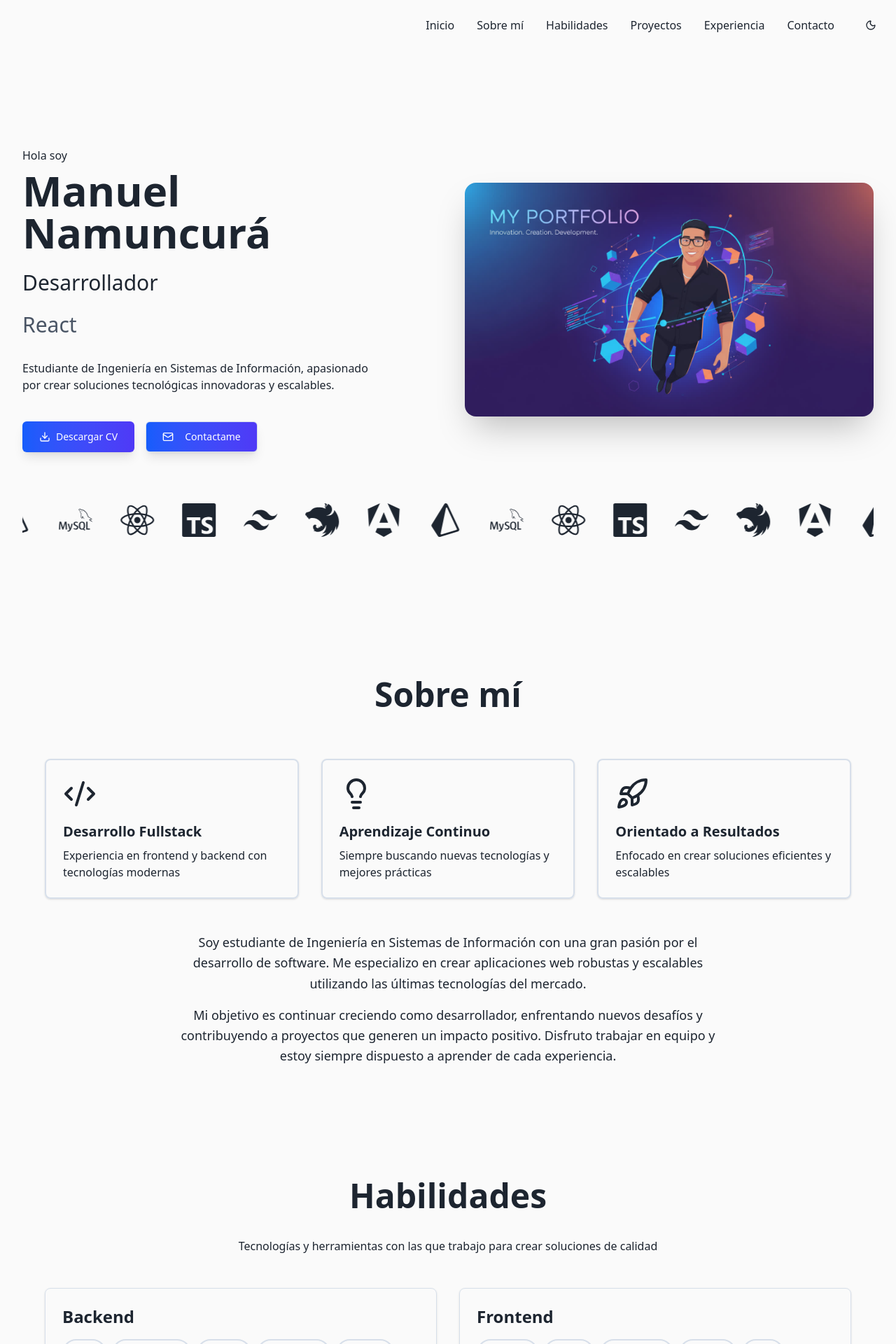
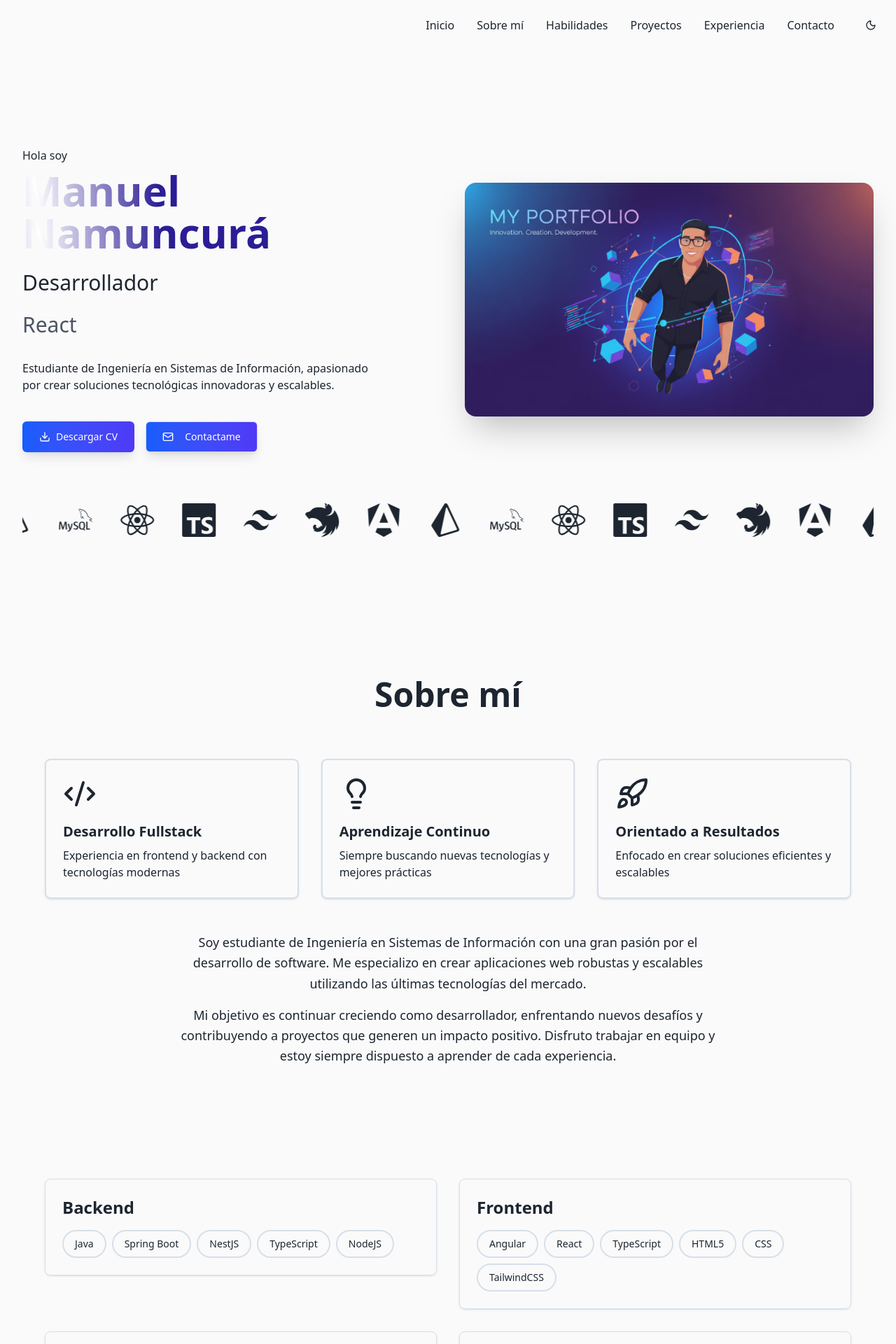
Before and after one commit to manuNamuncura/myport-1, a React (Vite) app: page / in a window 1280 px wide. Shown: the top 1920 px of the page at 70% size. Built offline with nearby package versions, Linux system fonts and the light colour scheme; a web font is replaced by a local one.

Commit message:
feat: se agregaron animaciones react bits

```diff
--- a/index.html
+++ b/index.html
@@ -2,9 +2,9 @@
 <html lang="es">
   <head>
     <meta charset="UTF-8" />
-    <link rel="icon" type="image/svg+xml" href="/vite.svg" />
+    <link rel="icon" />
     <meta name="viewport" content="width=device-width, initial-scale=1.0" />
-    <title>MyPortfolio</title>
+    <title>MiPortfolio</title>
     <meta name="description" content="Porfolio profesional de Manuel Namuncurá" />
     <meta name="author" content="Manuel Namuncurá" />
     <meta name="keywords" content="Manuel Namuncurá, desarrollador web, portfolio, frontend, backend, React, Angular, NestJS, TypeScript" />
--- a/package.json
+++ b/package.json
@@ -23,9 +23,10 @@
     "class-variance-authority": "^0.7.1",
     "clsx": "^2.1.1",
     "framer-motion": "^12.23.24",
+    "gsap": "^3.14.2",
     "html2pdf.js": "^0.12.1",
     "lucide-react": "^0.546.0",
-    "motion": "^12.23.24",
+    "motion": "^12.26.1",
     "next-themes": "^0.4.6",
     "react": "^19.1.1",
     "react-dom": "^19.1.1",
--- a/src/components/Hero.tsx
+++ b/src/components/Hero.tsx
@@ -13,12 +13,14 @@ import {
   SiPrisma,
   SiMysql,
 } from "react-icons/si";
+import ShinyText from "./ui/ShinyText";
 
 const techLogos = [
   {
     node: <SiReact />,
     title: "React",
-    href: "https://react.dev" },
+    href: "https://react.dev",
+  },
   {
     node: <SiTypescript />,
     title: "TypeScript",
@@ -89,9 +91,17 @@ const Hero = () => {
         <div className="grid md:grid-cols-2 gap-12 items-center">
           <div className="space-y-6 opacity-0 animate-fade-in">
             <div className="space-y-2">
-              <p className="text-accent font-medium">Hola soy </p>
+              <p className="text-accent font-medium">
+                Hola soy
+              </p>
               <h1 className="text-5xl md:text-6xl font-bold bg-linear-to-r from-primary to-accent bg-clip-text">
-                Manuel Namuncurá
+                <ShinyText
+                  speed={3.9}
+                  delay={1.6}
+                  color="#2b1d95"
+                  spread={85}
+                  text={"Manuel Namuncurá"}
+                />
               </h1>
             </div>
             <h2 className="text-2xl md:text-3xl text-foreground/80 font-medium">
--- a/src/components/Skills.tsx
+++ b/src/components/Skills.tsx
@@ -1,3 +1,4 @@
+import AnimatedContent from "./ui/AnimatedContent";
 import { Badge } from "./ui/badge";
 import { Card } from "./ui/card";
 
@@ -24,30 +25,30 @@ const Skills = () => {
       color: "bg-accent/10 text-accent border-accent/20",
     },
   ];
+
   return (
     <section id="habilidades" className="py-20 px-4 bg-background">
       <div className="container mx-auto max-w-6xl">
-        <div className="text-center mb-12 animate-in fade-in slide-in-from-bottom duration-700">
-          <h2 className="text-4xl md:text-5xl font-bold mb-4 bg-linear-to-r from-primary to-accent bg-clip-text">
-            Habilidades
-          </h2>
-          <div className="w-20 h-1 bg-linear-to-r from-primary to-accent mx-auto rounded-full"></div>
-          <p className="mt-4 text-muted-foreground max-w-2xl mx-auto">
-            Tecnologías y herramientas con las que trabajo para crear soluciones
-            de calidad
-          </p>
-        </div>
+        {/* header igual */}
 
         <div className="grid md:grid-cols-2 gap-8">
-          {skillCategories.map((category, index) => (
-            <Card
+          {skillCategories.map((category, index) => {
+            const isLeftColumn = index % 2 === 0;
+
+            return (
+              <AnimatedContent
                 key={index}
-              className="p-6 hover:shadow-lg transition-all duration-300 animate-in fade-in slide-in-from-bottom"
-              style={{ animationDelay: `${index * 100}ms` }}
+                direction="horizontal"
+                distance={190}
+                reverse={!isLeftColumn} // 👈 derecha → izquierda
+                duration={2.3}
+                animateOpacity={false}
               >
+                <Card className="p-6 hover:shadow-lg transition-all duration-300">
                   <h3 className="text-2xl font-semibold mb-4 text-foreground">
                     {category.category}
                   </h3>
+
                   <div className="flex flex-wrap gap-2">
                     {category.skills.map((skill, skillIndex) => (
                       <Badge
@@ -60,10 +61,13 @@ const Skills = () => {
                     ))}
                   </div>
                 </Card>
-          ))}
+              </AnimatedContent>
+            );
+          })}
         </div>
       </div>
     </section>
   );
 };
+
 export default Skills;
--- /dev/null
+++ b/src/components/ui/AnimatedContent.tsx
@@ -0,0 +1,136 @@
+import React, { useRef, useEffect } from 'react';
+import { gsap } from 'gsap';
+import { ScrollTrigger } from 'gsap/ScrollTrigger';
+
+gsap.registerPlugin(ScrollTrigger);
+
+interface AnimatedContentProps extends React.HTMLAttributes<HTMLDivElement> {
+  children: React.ReactNode;
+  container?: Element | string | null;
+  distance?: number;
+  direction?: 'vertical' | 'horizontal';
+  reverse?: boolean;
+  duration?: number;
+  ease?: string;
+  initialOpacity?: number;
+  animateOpacity?: boolean;
+  scale?: number;
+  threshold?: number;
+  delay?: number;
+  disappearAfter?: number;
+  disappearDuration?: number;
+  disappearEase?: string;
+  onComplete?: () => void;
+  onDisappearanceComplete?: () => void;
+}
+
+const AnimatedContent: React.FC<AnimatedContentProps> = ({
+  children,
+  container,
+  distance = 100,
+  direction = 'vertical',
+  reverse = false,
+  duration = 0.8,
+  ease = 'power3.out',
+  initialOpacity = 0,
+  animateOpacity = true,
+  scale = 1,
+  threshold = 0.1,
+  delay = 0,
+  disappearAfter = 0,
+  disappearDuration = 0.5,
+  disappearEase = 'power3.in',
+  onComplete,
+  onDisappearanceComplete,
+  className = '',
+  ...props
+}) => {
+  const ref = useRef<HTMLDivElement>(null);
+
+  useEffect(() => {
+    const el = ref.current;
+    if (!el) return;
+
+    let scrollerTarget: Element | string | null = container || document.getElementById('snap-main-container') || null;
+
+    if (typeof scrollerTarget === 'string') {
+      scrollerTarget = document.querySelector(scrollerTarget);
+    }
+
+    const axis = direction === 'horizontal' ? 'x' : 'y';
+    const offset = reverse ? -distance : distance;
+    const startPct = (1 - threshold) * 100;
+
+    gsap.set(el, {
+      [axis]: offset,
+      scale,
+      opacity: animateOpacity ? initialOpacity : 1,
+      visibility: 'visible'
+    });
+
+    const tl = gsap.timeline({
+      paused: true,
+      delay,
+      onComplete: () => {
+        if (onComplete) onComplete();
+        if (disappearAfter > 0) {
+          gsap.to(el, {
+            [axis]: reverse ? distance : -distance,
+            scale: 0.8,
+            opacity: animateOpacity ? initialOpacity : 0,
+            delay: disappearAfter,
+            duration: disappearDuration,
+            ease: disappearEase,
+            onComplete: () => onDisappearanceComplete?.()
+          });
+        }
+      }
+    });
+
+    tl.to(el, {
+      [axis]: 0,
+      scale: 1,
+      opacity: 1,
+      duration,
+      ease
+    });
+
+    const st = ScrollTrigger.create({
+      trigger: el,
+      scroller: scrollerTarget || window,
+      start: `top ${startPct}%`,
+      once: true,
+      onEnter: () => tl.play()
+    });
+
+    return () => {
+      st.kill();
+      tl.kill();
+    };
+  }, [
+    container,
+    distance,
+    direction,
+    reverse,
+    duration,
+    ease,
+    initialOpacity,
+    animateOpacity,
+    scale,
+    threshold,
+    delay,
+    disappearAfter,
+    disappearDuration,
+    disappearEase,
+    onComplete,
+    onDisappearanceComplete
+  ]);
+
+  return (
+    <div ref={ref} className={`invisible ${className}`} {...props}>
+      {children}
+    </div>
+  );
+};
+
+export default AnimatedContent;
--- /dev/null
+++ b/src/components/ui/ShinyText.tsx
@@ -0,0 +1,133 @@
+import React, { useState, useCallback, useEffect, useRef } from 'react';
+import { motion, useMotionValue, useAnimationFrame, useTransform } from 'motion/react';
+
+interface ShinyTextProps {
+  text: string;
+  disabled?: boolean;
+  speed?: number;
+  className?: string;
+  color?: string;
+  shineColor?: string;
+  spread?: number;
+  yoyo?: boolean;
+  pauseOnHover?: boolean;
+  direction?: 'left' | 'right';
+  delay?: number;
+}
+
+const ShinyText: React.FC<ShinyTextProps> = ({
+  text,
+  disabled = false,
+  speed = 2,
+  className = '',
+  color = '#b5b5b5',
+  shineColor = '#ffffff',
+  spread = 120,
+  yoyo = false,
+  pauseOnHover = false,
+  direction = 'left',
+  delay = 0
+}) => {
+  const [isPaused, setIsPaused] = useState(false);
+  const progress = useMotionValue(0);
+  const elapsedRef = useRef(0);
+  const lastTimeRef = useRef<number | null>(null);
+  const directionRef = useRef(direction === 'left' ? 1 : -1);
+
+  const animationDuration = speed * 1000;
+  const delayDuration = delay * 1000;
+
+  useAnimationFrame(time => {
+    if (disabled || isPaused) {
+      lastTimeRef.current = null;
+      return;
+    }
+
+    if (lastTimeRef.current === null) {
+      lastTimeRef.current = time;
+      return;
+    }
+
+    const deltaTime = time - lastTimeRef.current;
+    lastTimeRef.current = time;
+
+    elapsedRef.current += deltaTime;
+
+    // Animation goes from 0 to 100
+    if (yoyo) {
+      const cycleDuration = animationDuration + delayDuration;
+      const fullCycle = cycleDuration * 2;
+      const cycleTime = elapsedRef.current % fullCycle;
+
+      if (cycleTime < animationDuration) {
+        // Forward animation: 0 -> 100
+        const p = (cycleTime / animationDuration) * 100;
+        progress.set(directionRef.current === 1 ? p : 100 - p);
+      } else if (cycleTime < cycleDuration) {
+        // Delay at end
+        progress.set(directionRef.current === 1 ? 100 : 0);
+      } else if (cycleTime < cycleDuration + animationDuration) {
+        // Reverse animation: 100 -> 0
+        const reverseTime = cycleTime - cycleDuration;
+        const p = 100 - (reverseTime / animationDuration) * 100;
+        progress.set(directionRef.current === 1 ? p : 100 - p);
+      } else {
+        // Delay at start
+        progress.set(directionRef.current === 1 ? 0 : 100);
+      }
+    } else {
+      const cycleDuration = animationDuration + delayDuration;
+      const cycleTime = elapsedRef.current % cycleDuration;
+
+      if (cycleTime < animationDuration) {
+        // Animation phase: 0 -> 100
+        const p = (cycleTime / animationDuration) * 100;
+        progress.set(directionRef.current === 1 ? p : 100 - p);
+      } else {
+        // Delay phase - hold at end (shine off-screen)
+        progress.set(directionRef.current === 1 ? 100 : 0);
+      }
+    }
+  });
+
+  useEffect(() => {
+    directionRef.current = direction === 'left' ? 1 : -1;
+    elapsedRef.current = 0;
+    progress.set(0);
+    // eslint-disable-next-line react-hooks/exhaustive-deps
+  }, [direction]);
+
+  // Transform: p=0 -> 150% (shine off right), p=100 -> -50% (shine off left)
+  const backgroundPosition = useTransform(progress, p => `${150 - p * 2}% center`);
+
+  const handleMouseEnter = useCallback(() => {
+    if (pauseOnHover) setIsPaused(true);
+  }, [pauseOnHover]);
+
+  const handleMouseLeave = useCallback(() => {
+    if (pauseOnHover) setIsPaused(false);
+  }, [pauseOnHover]);
+
+  const gradientStyle: React.CSSProperties = {
+    backgroundImage: `linear-gradient(${spread}deg, ${color} 0%, ${color} 35%, ${shineColor} 50%, ${color} 65%, ${color} 100%)`,
+    backgroundSize: '200% auto',
+    WebkitBackgroundClip: 'text',
+    backgroundClip: 'text',
+    WebkitTextFillColor: 'transparent'
+  };
+
+  return (
+    <motion.span
+      className={`inline-block ${className}`}
+      style={{ ...gradientStyle, backgroundPosition }}
+      onMouseEnter={handleMouseEnter}
+      onMouseLeave={handleMouseLeave}
+    >
+      {text}
+    </motion.span>
+  );
+};
+
+export default ShinyText;
+//   plugins: [],
+// };
```
Also changed, not shown: src/components/About.tsx (+12 -1 lines), 1 other file (tests, documents, lock files or other folders). Lines whose indentation alone changed are shown as unchanged.
